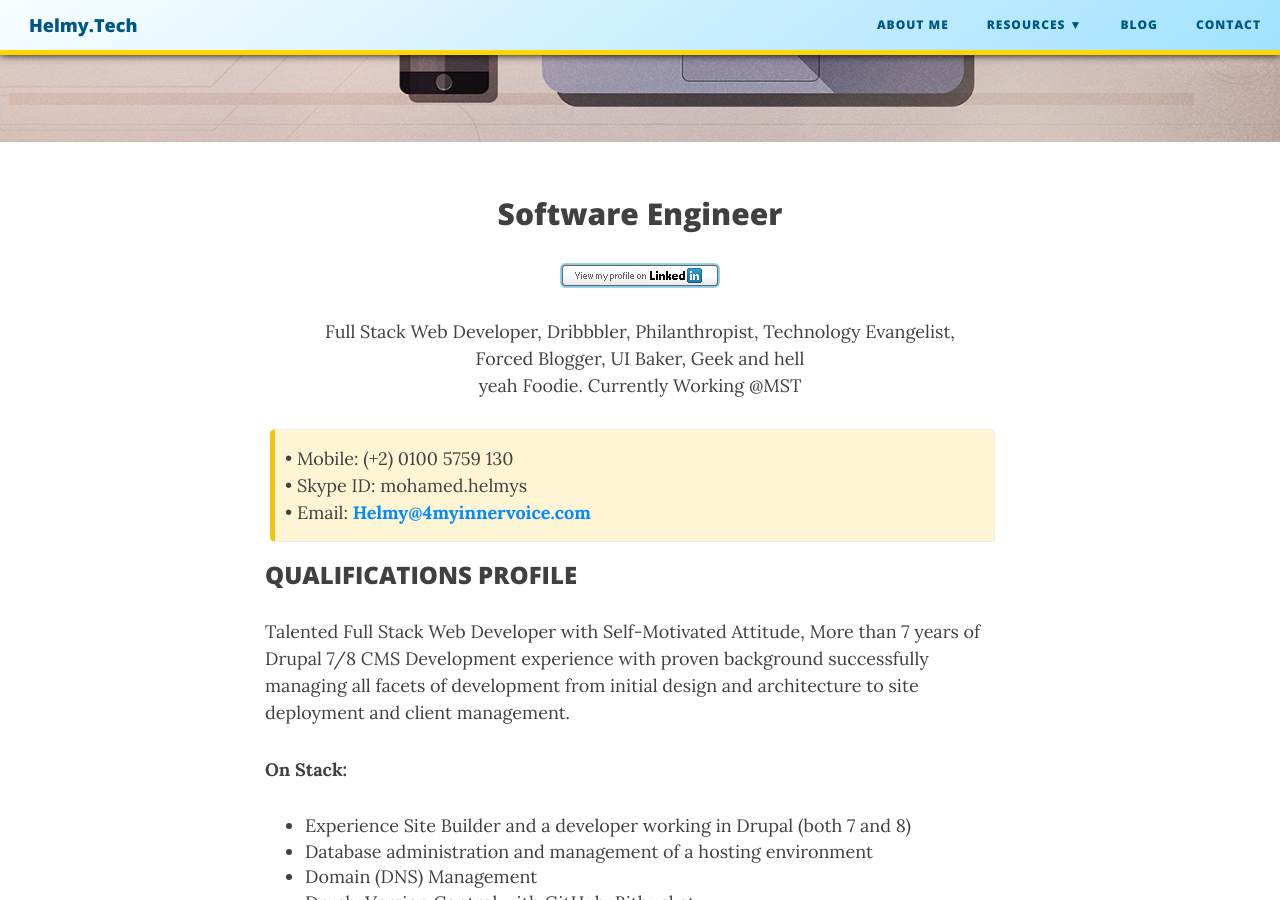
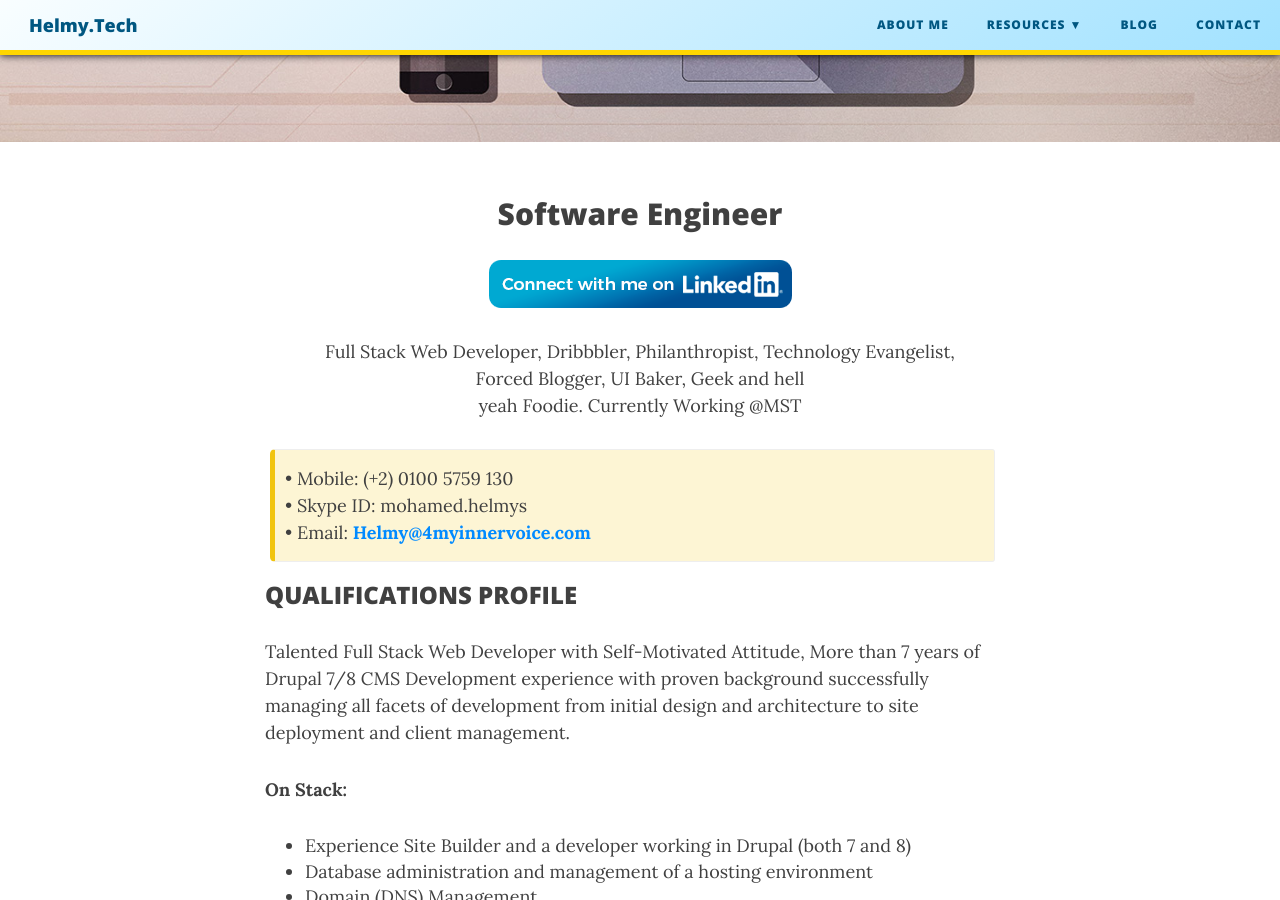
Before and after one commit to M-Helmy/m-helmy.github.io, a Jekyll site: the page built from resume.md, in a window 1280 px wide and 900 px high, scrolled down 401 px. Built offline with Jekyll 4.4.1, drawn with Linux system fonts in a browser that asks for light colours; nearby versions of some CDN libraries; comment, search, counter and statistics services are not loaded.

Commit message:
Update resume.md

```diff
--- a/resume.md
+++ b/resume.md
@@ -7,7 +7,7 @@
 <meta name="theme-color" content="#ffd6008c" />
 
 <h2 style="text-align:center;">Software Engineer</h2>
-<p style="text-align:center;"><a href="https://www.linkedin.com/in/mohamedhelmy/" rel="nofollow" target="_blank"><img src="https://m-helmy.github.io/img/linkedin.jpg" alt="LinkedIn Add to Profile button"></a></p>
+<p style="text-align:center;"><a href="https://www.linkedin.com/in/mohamedhelmy/" rel="nofollow" target="_blank"><img src="https://m-helmy.github.io/img/iLinkedin.png" alt="LinkedIn Add to Profile button"></a></p>
 <p align="center"> Full Stack Web Developer, Dribbbler, Philanthropist, Technology Evangelist,<br>Forced Blogger, UI Baker, Geek and hell<br> yeah Foodie. Currently Working @MST </p>
 
 
```
